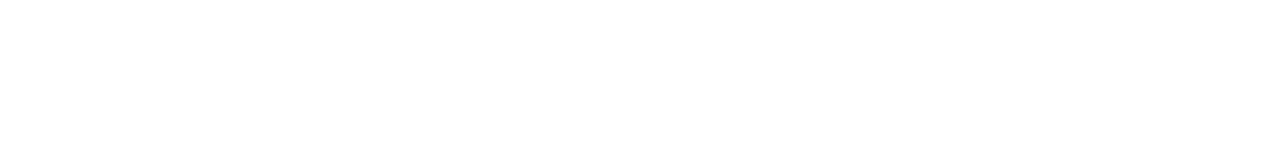
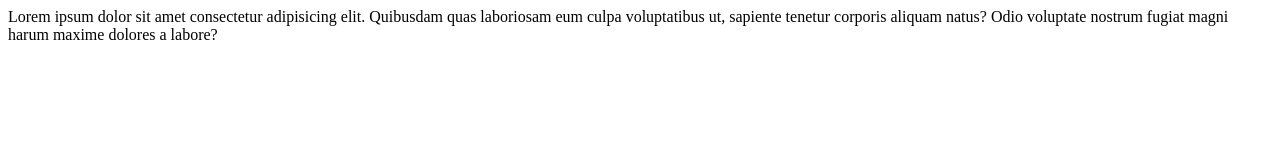
Before and after one commit to siddpanday123/git-practice, a plain HTML site: page this.html in a window 1280 px wide. Drawn offline with Linux system fonts and the light colour scheme.

Commit message:
last commit

```diff
--- a/this.html
+++ b/this.html
@@ -7,6 +7,7 @@
     <title>Document</title>
 </head>
 <body>
+    Lorem ipsum dolor sit amet consectetur adipisicing elit. Quibusdam quas laboriosam eum culpa voluptatibus ut, sapiente tenetur corporis aliquam natus? Odio voluptate nostrum fugiat magni harum maxime dolores a labore?
 
 </body>
 </html>
```
